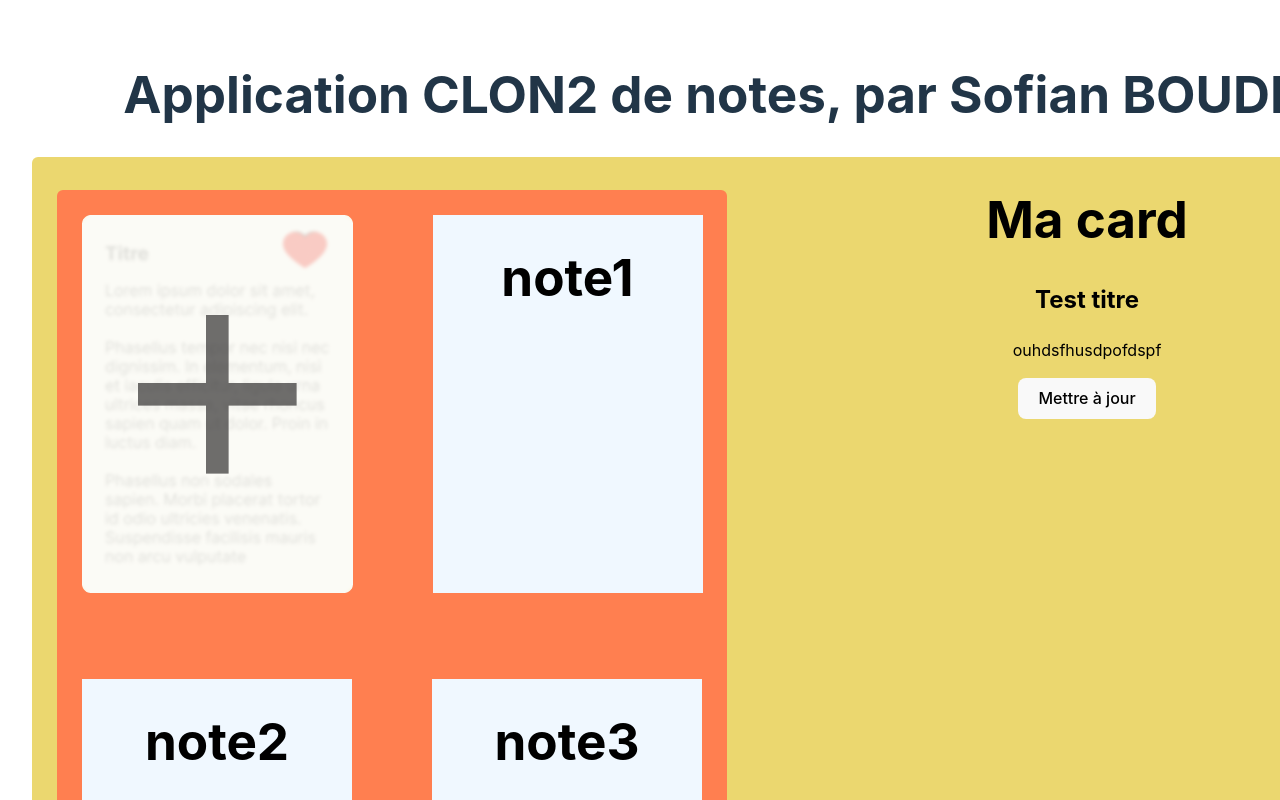
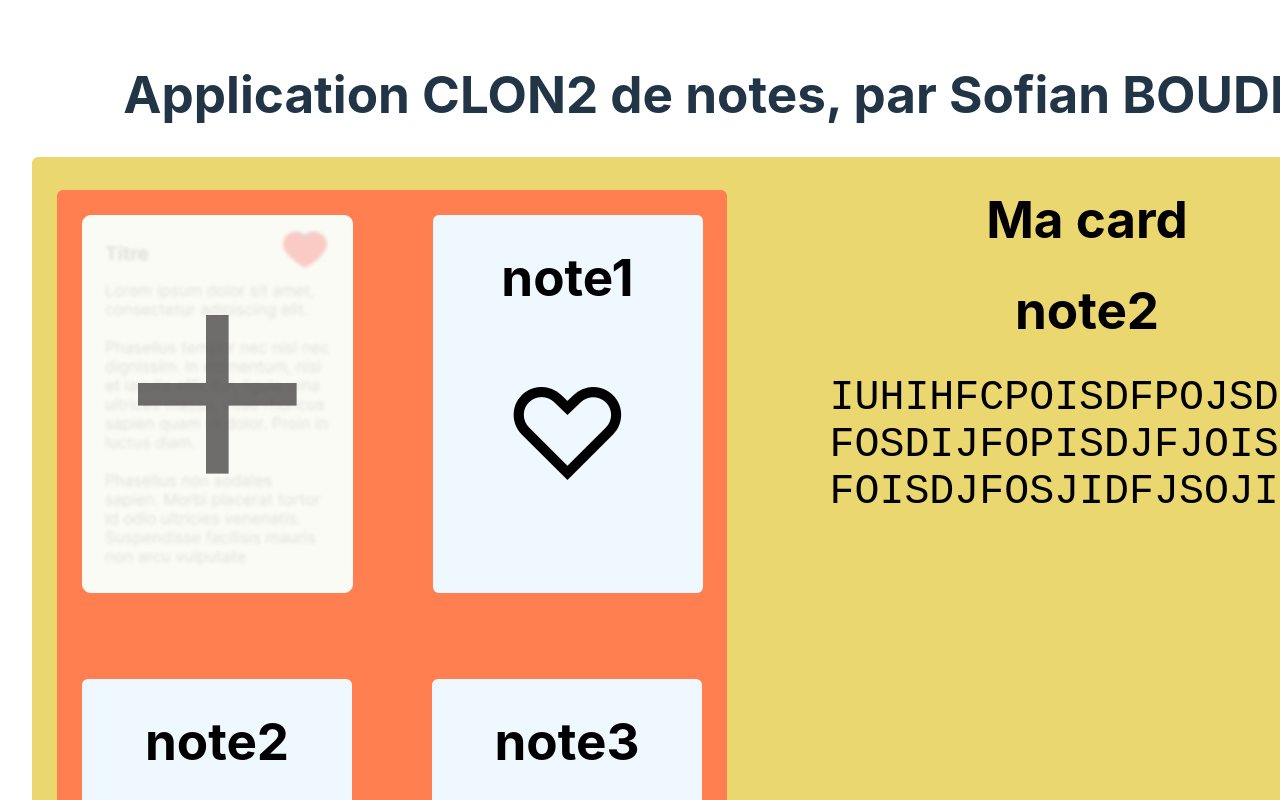
Before and after one commit to sodrar/pokedex-v2, a React (Vite) app: page / in a window 1280 px wide. Shown: the top 800 px of the page. Built offline with nearby package versions, Linux system fonts and the light colour scheme.

Commit message:
Début de finition du display !

```diff
--- a/package.json
+++ b/package.json
@@ -10,6 +10,10 @@
     "preview": "vite preview"
   },
   "dependencies": {
+    "@fortawesome/fontawesome-svg-core": "^6.5.1",
+    "@fortawesome/free-brands-svg-icons": "^6.5.1",
+    "@fortawesome/free-regular-svg-icons": "^6.5.1",
+    "@fortawesome/free-solid-svg-icons": "^6.5.1",
     "react": "^18.2.0",
     "react-dom": "^18.2.0"
   },
--- a/src/App.jsx
+++ b/src/App.jsx
@@ -25,7 +25,7 @@ function App() {
     {
       title: "note4",
       content: "IUHIHFCPOISDFPOJSDOJFOSDIJFOPISDJFJOISDJFOISDJFOSJIDFJSOJIDF",
-      status: false
+      status: true
     }
   ])
 
@@ -33,7 +33,7 @@ function App() {
     <h1>Application CLON2 de notes, par Sofian BOUDRAA</h1>
     <div className='home-container' >
       <ListeNotes liste={noteList} />
-      <NoteDisplay title="Test titre" content="ouhdsfhusdpofdspf" />
+      <NoteDisplay note={noteList[1]} />
     </div>
   </>
 }
--- a/src/components/listeNotes/ListeNotes.jsx
+++ b/src/components/listeNotes/ListeNotes.jsx
@@ -12,7 +12,7 @@ export function ListeNotes(props) {
     return <div className='list-container'>
         <AddNotes />
         {props.liste.map((note,index) => {
-            return <Note key={index} title={note.title} />
+            return <Note key={index} status={note.status} title={note.title} />
         })}
     </div>
 }
--- a/src/components/note/Note.jsx
+++ b/src/components/note/Note.jsx
@@ -1,7 +1,16 @@
 import './note.css'
 
 export function Note(props) {
-    return <div className='note-cont'>
-        <h1 className='titre-note'>{props.title}</h1>
-    </div>
+    if (props.status) {
+        return <div className='note-cont'>
+            <h1 className='titre-note'>{props.title}</h1>
+            <span className='heart'>❤️</span>
+        </div>
+    } else {
+        return <div className='note-cont'>
+            <h1 className='titre-note'>{props.title}</h1>
+            <span className='heart'>♡</span>
+        </div>
+    }
+
 }
--- a/src/components/note/note.css
+++ b/src/components/note/note.css
@@ -2,8 +2,14 @@
     width: 270px;
     height: 378px;
     background-color: aliceblue;
+    border-radius: 6px;
 }
 
 .titre-note {
     color: black;
 }
+
+.heart {
+    color: black;
+    font-size: 125px;
+}
--- a/src/components/noteDisplay/NoteDisplay.jsx
+++ b/src/components/noteDisplay/NoteDisplay.jsx
@@ -1,10 +1,21 @@
+import { useState } from 'react'
 import './noteDisplay.css'
 
 export function NoteDisplay(props) {
+
+    const [note, setNote] = useState({
+        title: props.note.title,
+        content: props.note.content
+    })
+
+    const handleChange = e => {
+        setNote(e.target.value)
+    }
+
     return <div className='note-container'>
         <h1>Ma card</h1>
-        <h2 className='note-title'>{props.title}</h2>
-        <p className='note-content'>{props.content}</p>
+        <h1 className='note-title'>{note.title}</h1>
+        <textarea className='note-content' value={note.content} onChange={handleChange}></textarea>
         <button id='btn-maj'>Mettre à jour</button>
     </div>
 }
--- a/src/components/noteDisplay/noteDisplay.css
+++ b/src/components/noteDisplay/noteDisplay.css
@@ -5,3 +5,19 @@
     border-radius: 6px;
     color: black;
 }
+
+.note-content {
+    font-size: 3.2em;
+}
+
+#btn-maj {
+    font-size: 3.2em;
+}
+
+.note-content {
+    background-color: #EBD76F;
+    border: none;
+    margin-bottom: 50px;
+    overflow: auto;
+    height: 500px;
+}
```
Also changed, not shown: 1 other file (tests, documents, lock files or other folders).
